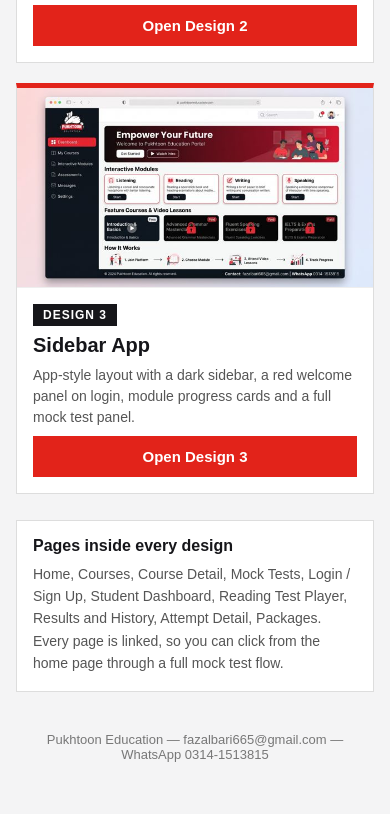
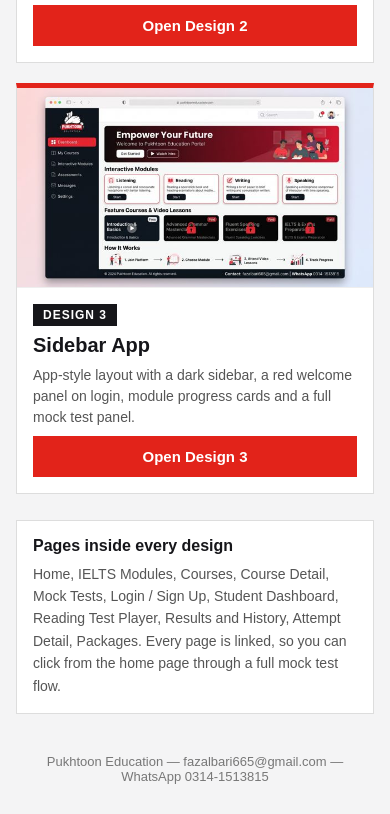
Before and after one commit to ladlabaloch512-blip/pukhtoon-education-designs, a plain HTML site: page index.html in a window 390 px wide. Shown: the part 1135-1949 px from the top of the page. Before the commit the page ends 1927 px from the top, so only its background shows below. Drawn offline with Linux system fonts and the light colour scheme.

Commit message:
Fix round: transparent favicon, bigger logo, reveal animations, modules page, mobile compact cards

```diff
--- a/index.html
+++ b/index.html
@@ -66,7 +66,7 @@
   </div>
   <div class="pages">
     <h3>Pages inside every design</h3>
-    <p>Home, Courses, Course Detail, Mock Tests, Login / Sign Up, Student Dashboard, Reading Test Player, Results and History, Attempt Detail, Packages. Every page is linked, so you can click from the home page through a full mock test flow.</p>
+    <p>Home, IELTS Modules, Courses, Course Detail, Mock Tests, Login / Sign Up, Student Dashboard, Reading Test Player, Results and History, Attempt Detail, Packages. Every page is linked, so you can click from the home page through a full mock test flow.</p>
   </div>
 </main>
 <footer>Pukhtoon Education — fazalbari665@gmail.com — WhatsApp 0314-1513815</footer>
```
